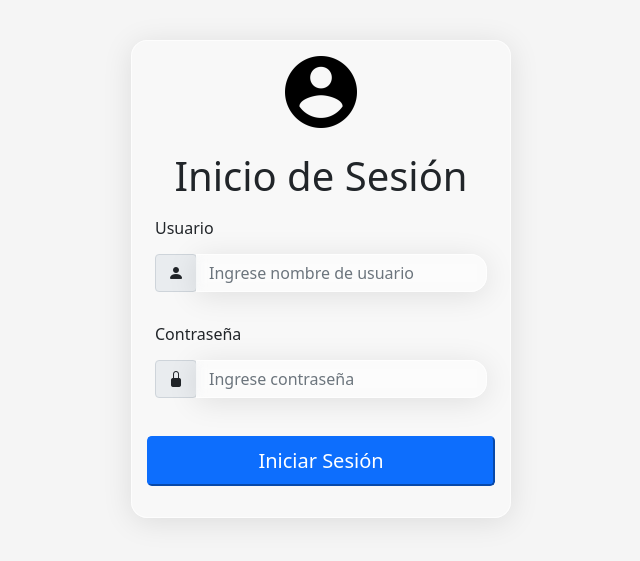
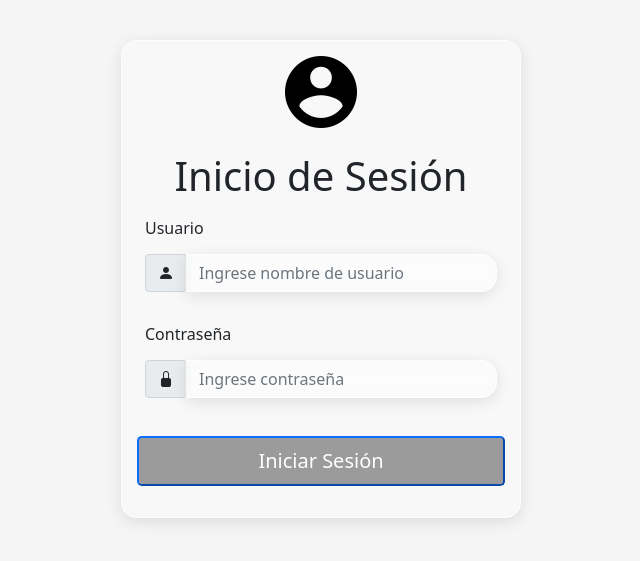
Before and after one commit to FcaHJ/Project-Maestranzas, a Flask app: page /login in a window 1280 px wide. Shown: the top 561 px of the page, without its empty margins (319-959 px from the left). Run offline with Flask 3, Linux system fonts and the light colour scheme; some libraries are stand-ins or nearby versions.

Commit message:
Modificacion CSS

```diff
--- a/Maestranzas/src/static/css/login.css
+++ b/Maestranzas/src/static/css/login.css
@@ -13,10 +13,10 @@ body {
 .form-control {
   /*From https://css.glass */
   margin: auto;
-  max-width: 380px;
+  max-width: 400px;
   background: rgba(255, 255, 255, 0.29);
   border-radius: 16px;
-  box-shadow: 0 4px 30px rgba(0, 0, 0, 0.1);
+  box-shadow: 0 4px 15px rgba(0, 0, 0, 0.1);
   backdrop-filter: blur(5px);
   -webkit-backdrop-filter: blur(5px);
   border: 1px solid rgba(255, 255, 255, 0.69);
@@ -38,6 +38,7 @@ body {
   padding: 14px 0;
 }
 .btn-submit{
+  background-color: rgb(155, 155, 155);
   width: 100%;
   margin: 1rem 0;
 }
```
